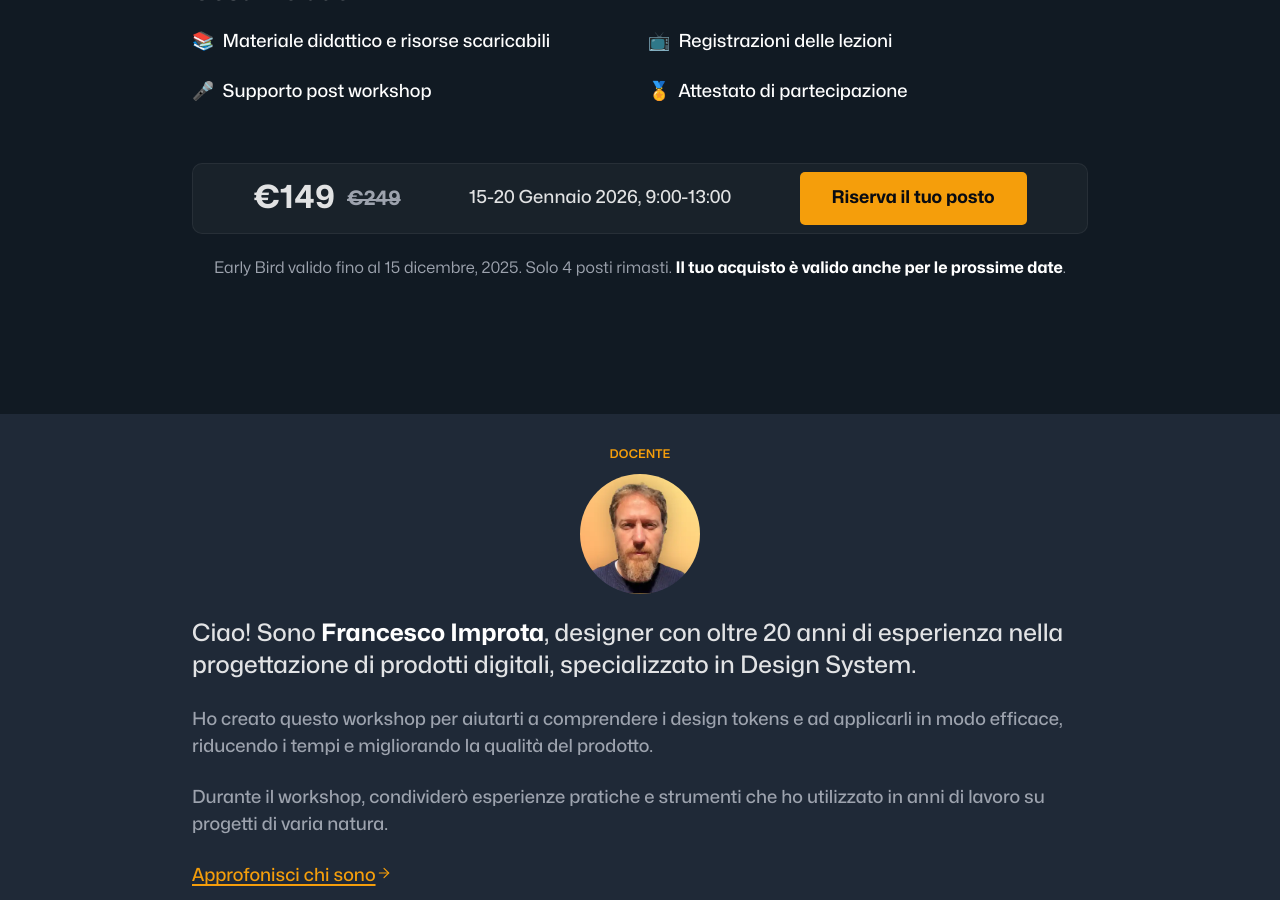
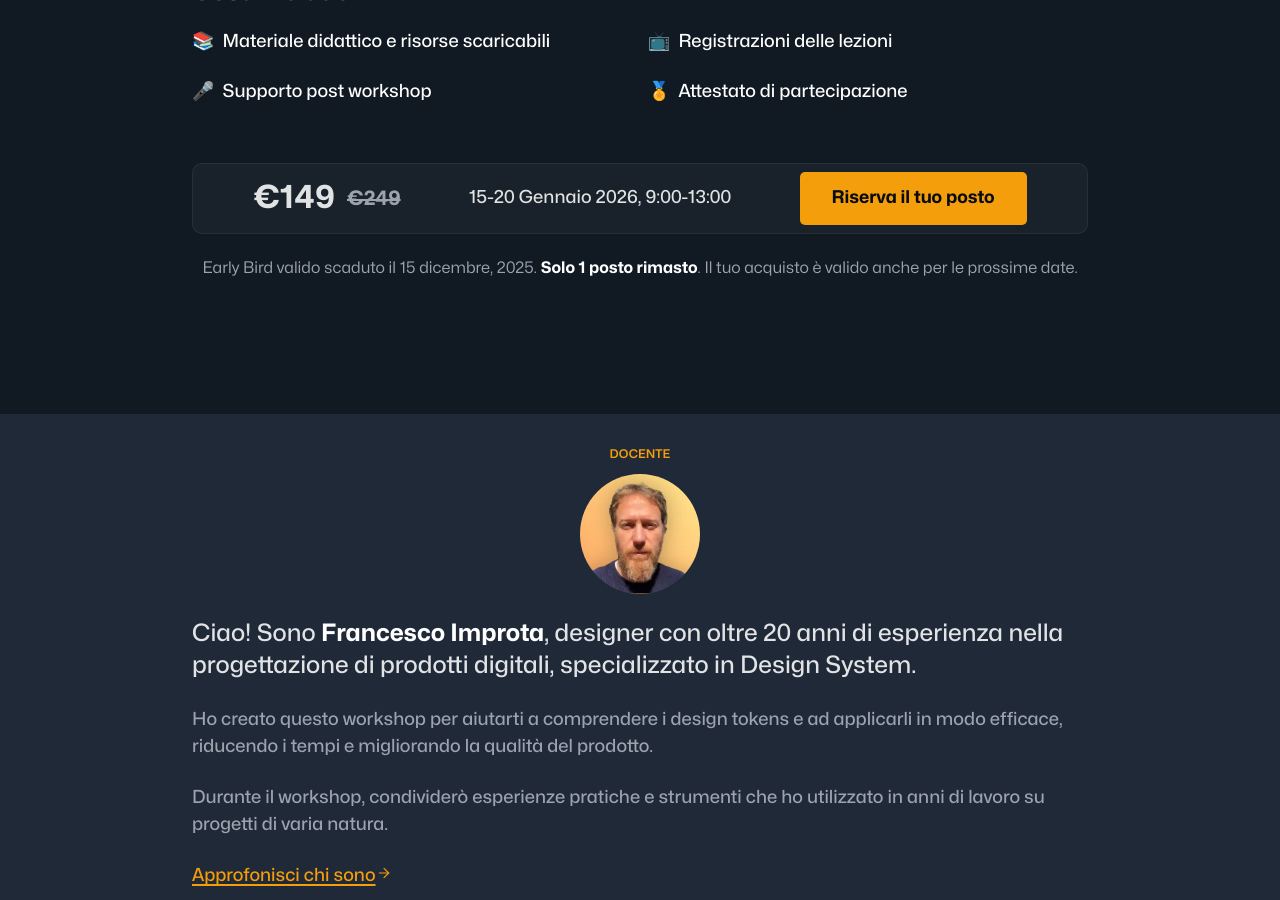
Before and after one commit to zetareticoli/fi, a Jekyll site: the page built from _workshops/design-tokens/index.md, in a window 1280 px wide and 900 px high, scrolled down 3673 px. Built offline with Jekyll 4.4.1, drawn with Linux system fonts in a browser that asks for light colours; some web fonts are replaced; some of the changed text lies outside the part shown.

Commit message:
fix: remove early bird

```diff
--- a/_workshops/design-tokens/index.md
+++ b/_workshops/design-tokens/index.md
@@ -44,7 +44,7 @@
       <div class="price-section mb-m">
         <div class="price">€149 <span class="price-old">€249</span></div>
         <div class="date">15-20 Gennaio 2026, 9:00-13:00</div>
-        <a href="https://buy.stripe.com/14AcN44L94bUdMe76Xcs800?prefilled_promo_code=EARLY25" class="cta-primary plausible-event-name=Buy+Workshop">Riserva il tuo posto</a>
+        <a href="https://buy.stripe.com/14AcN44L94bUdMe76Xcs800" class="cta-primary plausible-event-name=Buy+Workshop">Riserva il tuo posto</a>
       </div>
       <div class="list-card-4 mb-l">
         <div class="">
@@ -288,11 +288,11 @@
       <div class="price-section mb-m">
         <div class="price">€149 <span class="price-old">€249</span></div>
         <div class="date">15-20 Gennaio 2026, 9:00-13:00</div>
-        <a href="https://buy.stripe.com/14AcN44L94bUdMe76Xcs800?prefilled_promo_code=EARLY25" class="cta-primary plausible-event-name=Buy+Workshop">Riserva il tuo posto</a>
+        <a href="https://buy.stripe.com/14AcN44L94bUdMe76Xcs800" class="cta-primary plausible-event-name=Buy+Workshop">Riserva il tuo posto</a>
       </div>
       <div class="text-center">
         <p class="event-countdown" style="display: none;"></p>
-        <p class="event-static mb-m text-small font-regular color-text-light">Early Bird valido fino al 15 dicembre, 2025. Solo 4 posti rimasti.  <strong>Il tuo acquisto è valido anche per le prossime date</strong>.</p>
+        <p class="event-static mb-m text-small font-regular color-text-light">Early Bird valido scaduto il 15 dicembre, 2025. <strong>Solo 1 posto rimasto</strong>. Il tuo acquisto è valido anche per le prossime date.</p>
       </div>
     </div>
   </section>
@@ -406,10 +406,10 @@
       <div class="price-section mb-m">
         <div class="price">€149 <span class="price-old">€249</span></div>
         <div class="date">15-20 Gennaio 2026, 9:00-13:00</div>
-        <a href="https://buy.stripe.com/14AcN44L94bUdMe76Xcs800?prefilled_promo_code=EARLY25" class="cta-primary plausible-event-name=Buy+Workshop">Riserva il tuo posto</a>
+        <a href="https://buy.stripe.com/14AcN44L94bUdMe76Xcs800" class="cta-primary plausible-event-name=Buy+Workshop">Riserva il tuo posto</a>
       </div>
       <p class="event-countdown" style="display: none;"></p>
-      <p class="event-static mb-m text-small font-regular color-text-light">Early Bird valido fino al 15 dicembre, 2025. Solo 4 posti rimasti.  <strong>Il tuo acquisto è valido anche per le prossime date</strong>.</p>
+      <p class="event-static mb-m text-small font-regular color-text-light">Early Bird valido scaduto il 15 dicembre, 2025. <strong>Solo 1 posto rimasto</strong>. Il tuo acquisto è valido anche per le prossime date.</p>
       <hr>
       <p class="text-small color-text-light mb-xs">Hai dubbi o altre domande?</p>
       <p>
@@ -454,7 +454,6 @@
     const now = new Date();
     const diff = eventDate - now;
     const daysUntilEvent = Math.floor(diff / (1000 * 60 * 60 * 24));
-
     const countdownElement = document.querySelector('.event-countdown');
     const staticElement = document.querySelector('.event-static');
 
```
